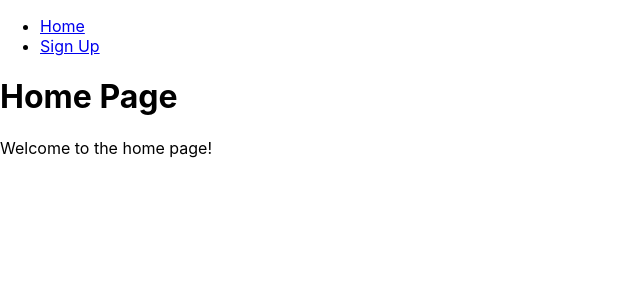
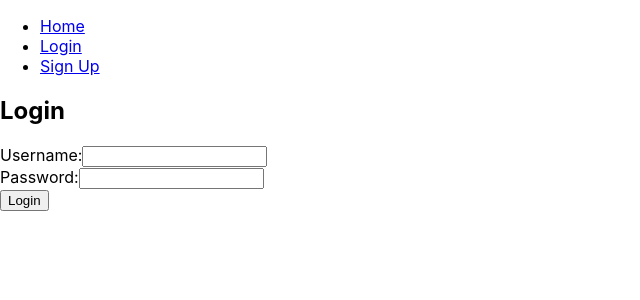
Before and after one commit to ucan-app/ucan-frontend, a React (Create React App) app: page /login in a window 1280 px wide. Before the commit this address led to /. Shown: the top 300 px of the page, without its empty margins (0-640 px from the left). Built offline with nearby package versions, Linux system fonts and the light colour scheme; no server answers.

Commit message:
Implemented basic login

```diff
--- a/src/App.tsx
+++ b/src/App.tsx
@@ -1,10 +1,11 @@
-import React, { JSX, useState } from "react";
+import React, { JSX, useState, useEffect } from "react";
 import {
   BrowserRouter as Router,
   Route,
   Routes,
   Navigate,
 } from "react-router-dom";
+import { login, getCurrentUser, logout } from "./api/auth"; // Import API functions
 
 // Import components
 import HomePage from "./components/HomePage";
@@ -16,26 +17,51 @@ import CreatePost from "./components/CreatePost";
 import { User } from "./types";
 
 function App(): JSX.Element {
-  // User state management
   const [currentUser, setCurrentUser] = useState<User | null>(null);
   const [isLoggedIn, setIsLoggedIn] = useState<boolean>(false);
 
+  // Fetch the current user on app load
+  useEffect(() => {
+    const fetchCurrentUser = async () => {
+      try {
+        const user = await getCurrentUser();
+        if (user) {
+          setCurrentUser(user);
+          setIsLoggedIn(true);
+        }
+      } catch (error) {
+        console.error("Failed to fetch current user:", error);
+      }
+    };
+
+    fetchCurrentUser();
+  }, []);
+
   // Authentication handlers
-  const handleLogin = (user: User) => {
-    setCurrentUser(user);
-    setIsLoggedIn(true);
+  const handleLogin = async (username: string, password: string) => {
+    try {
+      const user = await login(username, password);
+      setCurrentUser(user);
+      setIsLoggedIn(true);
+    } catch (error) {
+      console.error("Login failed:", error);
+    }
   };
 
-  const handleLogout = () => {
-    setCurrentUser(null);
-    setIsLoggedIn(false);
+  const handleLogout = async () => {
+    try {
+      await logout();
+      setCurrentUser(null);
+      setIsLoggedIn(false);
+    } catch (error) {
+      console.error("Logout failed:", error);
+    }
   };
 
   return (
     <Router>
       <div className="app-container">
         <header>
-          {/* You can add a navigation component here later */}
           <nav className="main-nav">
             <ul>
               <li>
@@ -56,6 +82,9 @@ function App(): JSX.Element {
               ) : (
                 <>
                   <li>
+                    <a href="/login">Login</a> {/* Add Login link */}
+                  </li>
+                  <li>
                     <a href="/signup">Sign Up</a>
                   </li>
                 </>
@@ -66,14 +95,11 @@ function App(): JSX.Element {
 
         <main className="main-content">
           <Routes>
-            {/* Public routes */}
             <Route path="/" element={<HomePage />} />
-
+            <Route path="/login" element={<Login onLogin={handleLogin} />} />
             <Route path="/signup" element={<Signup />} />
             <Route path="/posts/:id" element={<ViewPost />} />
             <Route path="/profile/:id" element={<ViewProfile />} />
-
-            {/* Protected routes */}
             <Route
               path="/create"
               element={
@@ -84,8 +110,6 @@ function App(): JSX.Element {
                 )
               }
             />
-
-            {/* Default route - redirect to home */}
             <Route path="*" element={<Navigate to="/" />} />
           </Routes>
         </main>
--- a/src/components/Login.tsx
+++ b/src/components/Login.tsx
@@ -1,20 +1,42 @@
-type LoginProps = {};
+import React, { useState } from "react";
 
-type LoginState = {};
+interface LoginProps {
+  onLogin: (username: string, password: string) => Promise<void>;
+}
 
-import React from 'react';
+const Login: React.FC<LoginProps> = ({ onLogin }) => {
+  const [username, setUsername] = useState("");
+  const [password, setPassword] = useState("");
 
-/*
-type LoginProps = {};
+  const handleSubmit = async (e: React.FormEvent) => {
+    e.preventDefault();
+    await onLogin(username, password);
+  };
 
-type LoginState = {};
-*/
-
-// Define the component with explicit return type
-const Login: React.FC<{}> = () => {
   return (
     <div>
-      <h1>Login Page</h1>
+      <h2>Login</h2>
+      <form onSubmit={handleSubmit}>
+        <div>
+          <label>Username:</label>
+          <input
+            type="text"
+            value={username}
+            onChange={(e) => setUsername(e.target.value)}
+            required
+          />
+        </div>
+        <div>
+          <label>Password:</label>
+          <input
+            type="password"
+            value={password}
+            onChange={(e) => setPassword(e.target.value)}
+            required
+          />
+        </div>
+        <button type="submit">Login</button>
+      </form>
     </div>
   );
 };
```
